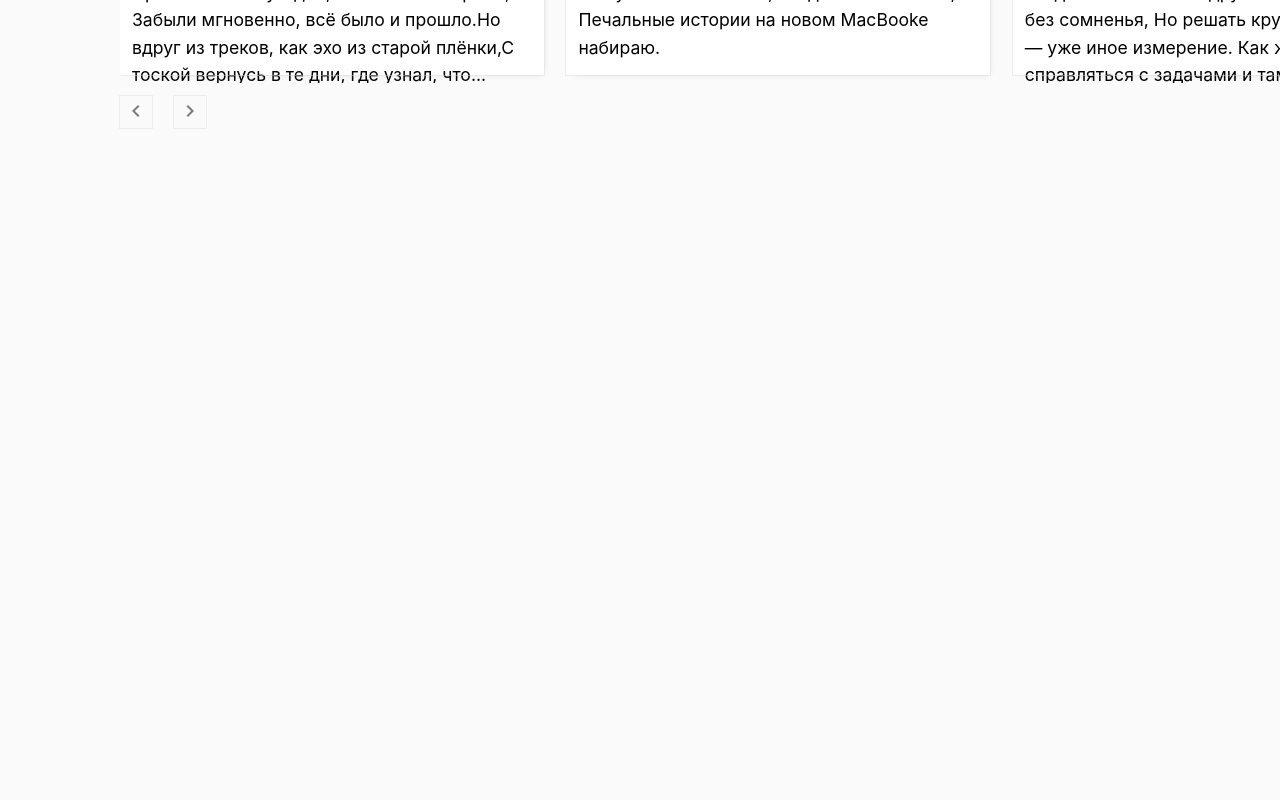
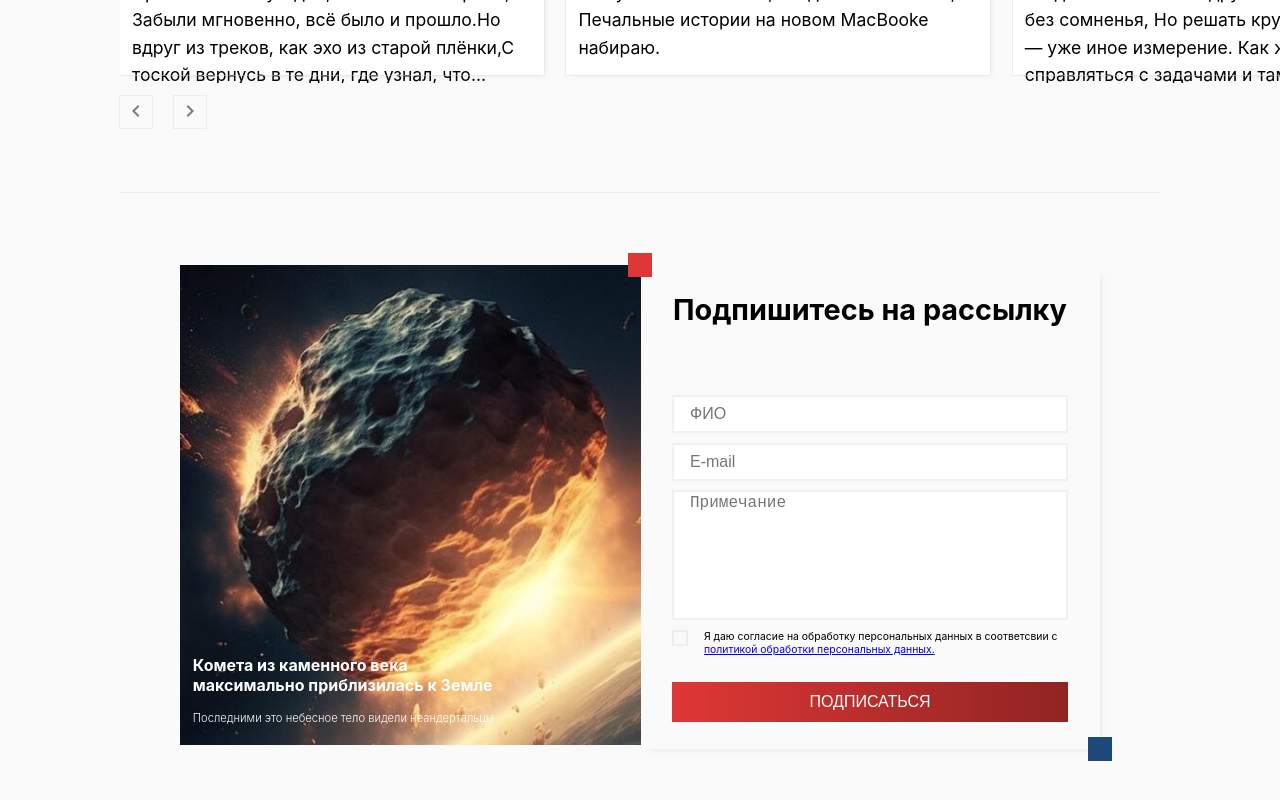
Before and after one commit to Yury-Odinson/mk-landing, a React (Create React App) app: page / in a window 1280 px wide. Shown: the part 676-1476 px from the top of the page. Before the commit the page ends 868 px from the top, so only its background shows below. Built offline with nearby package versions, Linux system fonts and the light colour scheme.

Commit message:
feat: subscription form

```diff
--- a/src/components/Main.tsx
+++ b/src/components/Main.tsx
@@ -6,7 +6,7 @@ export const Main: React.FC = () => {
     return (
         <main className="main">
             <Slider/>
-            {/*<SubscriptionForm/>*/}
+            <SubscriptionForm/>
         </main>
     );
 };
--- a/src/components/SubscriptionForm.tsx
+++ b/src/components/SubscriptionForm.tsx
@@ -1,9 +1,50 @@
 import React from "react";
+import ImgForm from "../assets/img/form-img.png";
 
 export const SubscriptionForm: React.FC = () => {
     return (
-        <form>
-            <span>subscription form</span>
+        <form className="form">
+            <span className="form__border"/>
+            <div className="form__content">
+
+                <div className="form__background">
+                    <img src={ImgForm} alt="form" className="form__background-img"/>
+                    <div className="form__background-text">
+                    <span
+                        className="form__background-title">Комета из каменного века <br/> максимально приблизилась к Земле</span>
+                        <span
+                            className="form__background-description">Последними это небесное тело видели неандертальцы</span>
+                    </div>
+                </div>
+
+                <div className="form__data">
+                    <h4 className="form__data-title">Подпишитесь на рассылку</h4>
+
+                    <div className="form__data-container">
+                        <label>
+                            <input className="form__data-input" type="text" placeholder="ФИО"/>
+                        </label>
+                        <label>
+                            <input className="form__data-input" type="email" placeholder="E-mail"/>
+                        </label>
+                        <label>
+                            <textarea className="form__data-comment" placeholder="Примечание"/>
+                        </label>
+
+                        <label className="custom-checkbox">
+                            <input className="default-checkbox" type="checkbox"/>
+                            <div className="checkbox"/>
+                            <span className="form__data-offer-txt">Я даю согласие на обработку персональных данных в соответсвии с <a
+                                href="./">политикой обработки персональных данных.</a>
+                            </span>
+                        </label>
+
+                        <button className="form__data-btn" type="button">ПОДПИСАТЬСЯ</button>
+                    </div>
+
+                </div>
+
+            </div>
         </form>
     );
 };
--- a/src/index.css
+++ b/src/index.css
@@ -26,6 +26,10 @@ button {
     border: none;
     cursor: pointer;
     scroll-behavior: smooth;
+}
+
+input, textarea {
+    border: 2px solid #DEDEDE77;
 }
 
 .App {
@@ -145,3 +149,167 @@ button {
 .slider__items::-webkit-scrollbar-track {
     height: 0;
 }
+
+.form {
+    margin: 0 auto;
+    display: flex;
+    flex-direction: column;
+}
+
+.form__content {
+    margin: 0 auto;
+    position: relative;
+    padding: 4.5rem 0;
+    display: flex;
+    justify-content: center;
+}
+
+.form__border {
+    margin: 0 7.5rem;
+    height: 1px;
+    border-top: 1px solid #DEDEDE77;
+}
+
+.form__content > div {
+    max-width: 460px;
+}
+
+.form__background {
+    position: relative;
+    color: #fff;
+}
+
+.form__background-text {
+    position: absolute;
+    bottom: 0;
+    left: 0;
+    padding: 1.5rem 0.8rem;
+    display: flex;
+    flex-direction: column;
+    gap: 1rem;
+    text-align: left;
+}
+
+.form__background-title {
+    font-weight: 700;
+}
+
+.form__background-description {
+    font-size: 0.7rem;
+    font-weight: 300;
+}
+
+.form__data {
+    position: relative;
+    display: flex;
+    padding: 1.7rem 2rem;
+    flex-direction: column;
+    justify-content: space-between;
+    -webkit-box-shadow: 4px 4px 8px -6px rgba(34, 60, 80, 0.2);
+    -moz-box-shadow: 4px 4px 8px -6px rgba(34, 60, 80, 0.2);
+    box-shadow: 4px 4px 8px -6px rgba(34, 60, 80, 0.2);
+}
+
+.form__data::before {
+    content: "";
+    position: absolute;
+    top: -12px;
+    left: -12px;
+    width: 24px;
+    height: 24px;
+    background-color: #DF3735;
+}
+
+.form__data::after {
+    content: "";
+    position: absolute;
+    bottom: -12px;
+    right: -12px;
+    width: 24px;
+    height: 24px;
+    background-color: #1E4879;
+}
+
+.form__data-container {
+    display: flex;
+    flex-direction: column;
+    gap: 0.6rem;
+}
+
+.form__data-container > label {
+    display: flex;
+    gap: 1rem;
+}
+
+.form__data-title {
+    font-size: 1.8rem;
+}
+
+.form__data-input {
+    padding: 0.5rem 1rem;
+    width: 100%;
+    font-size: 1rem;
+}
+
+.form__data-comment {
+    padding: 0.1rem 1rem;
+    resize: none;
+    width: 100%;
+    height: 130px;
+    font-size: 1rem;
+}
+
+.form__data-offer-txt {
+    width: 90%;
+    text-align: left;
+    font-size: 0.65rem;
+}
+
+.form__data-btn {
+    padding: 0.7rem;
+    /*height: 32px;*/
+    width: 100%;
+    color: #fff;
+    font-size: 1rem;
+    background: linear-gradient(90deg, #DF3735 0%, #902423 100%);
+}
+
+.default-checkbox {
+    display: none;
+}
+
+.custom-checkbox {
+    margin: 0 0 1rem;
+    display: flex;
+    gap: 2rem;
+}
+
+.custom-checkbox input {
+    -webkit-appearance: none;
+}
+
+.checkbox {
+    position: relative;
+    width: 16px;
+    height: 16px;
+    border: 2px solid #DEDEDE77;
+}
+
+.custom-checkbox input:checked ~ .checkbox {
+    display: block;
+}
+
+.custom-checkbox input:checked ~ .checkbox {
+    background: #fff;
+    border: 1px solid #367ABE;
+}
+
+.custom-checkbox input:checked ~ .checkbox::after {
+    content: "";
+    position: absolute;
+    width: 10px;
+    height: 10px;
+    background-color: #367ABE;
+    top: 2px;
+    left: 2px;
+}
```
Also changed, not shown: src/assets/img/form-img.png (added).
